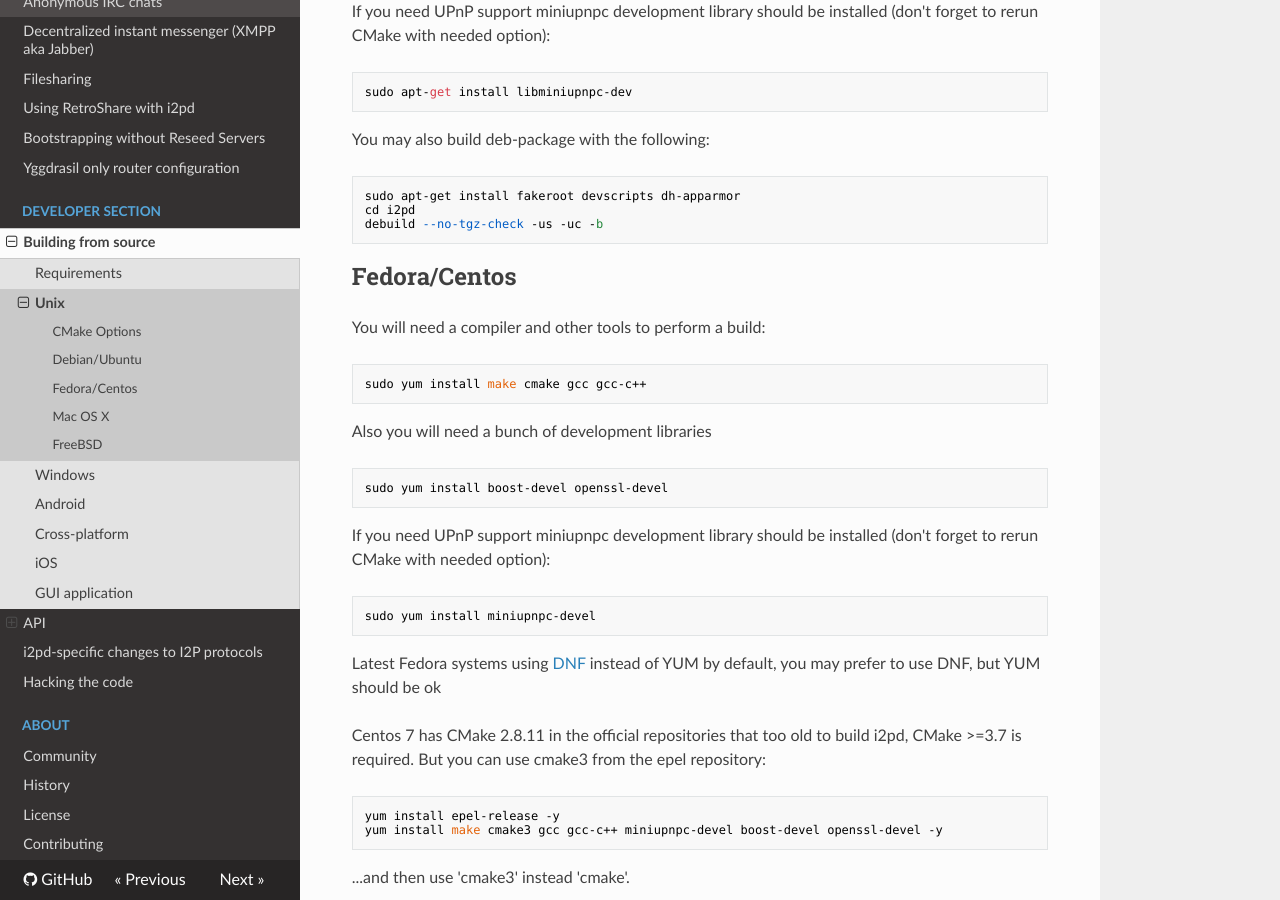
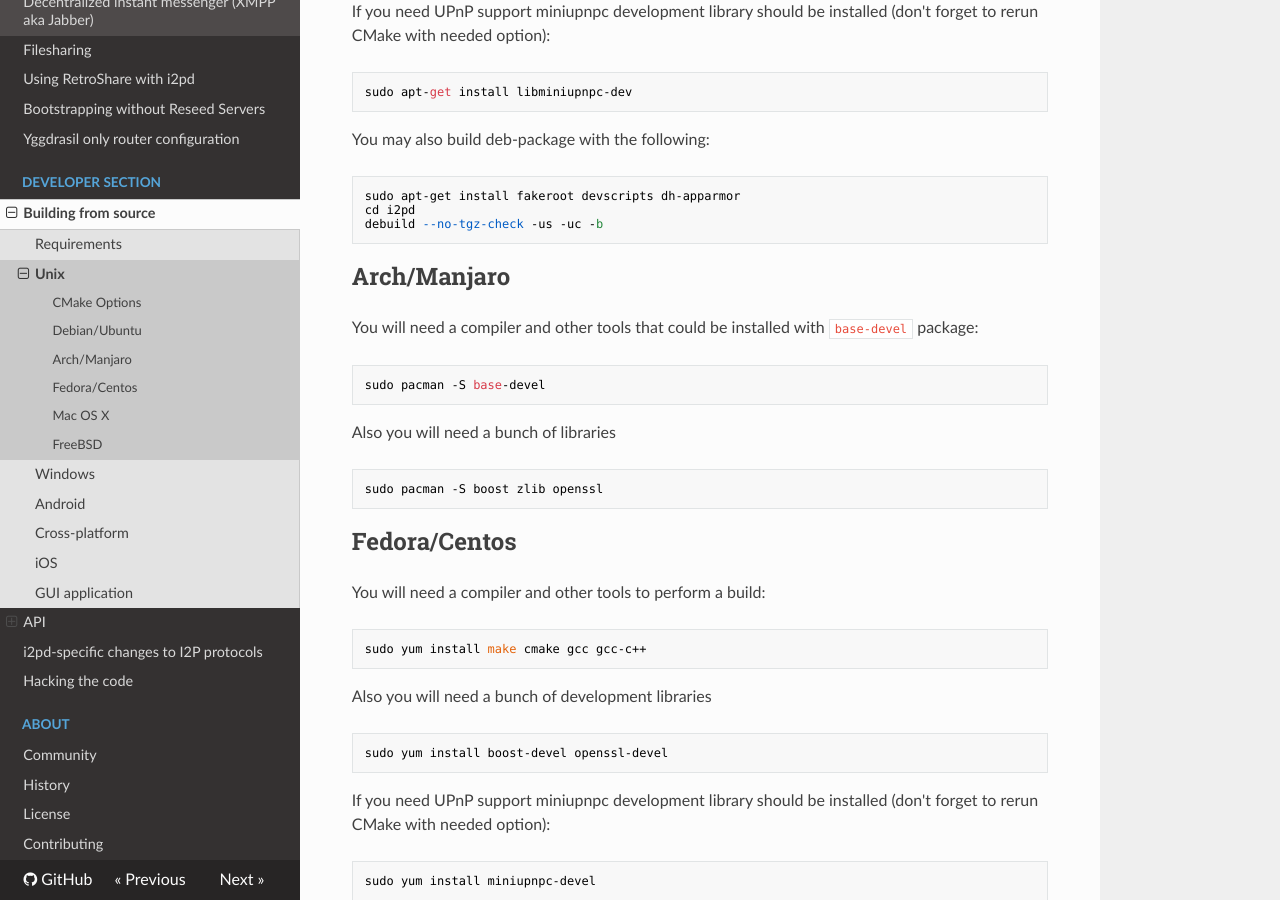
Before and after one commit to PurpleI2P/i2pd_docs_en, an MkDocs documentation site: the page built from docs/devs/building/unix.md, in a window 1280 px wide and 900 px high, scrolled down 1765 px. Built offline with MkDocs 1.6.1, drawn with Linux system fonts in a browser that asks for light colours; nearby versions of some CDN libraries; old or Windows-style settings are respelled for this version of MkDocs.

Commit message:
Added build from sources in Arch/Manjaro

```diff
--- a/docs/devs/building/unix.md
+++ b/docs/devs/building/unix.md
@@ -78,7 +78,15 @@ You may also build deb-package with the following:
 	sudo apt-get install fakeroot devscripts dh-apparmor
 	cd i2pd
 	debuild --no-tgz-check -us -uc -b
+Arch/Manjaro
+-------------
+You will need a compiler and other tools that could be installed with `base-devel` package:
 
+	sudo pacman -S base-devel
+
+Also you will need a bunch of libraries
+
+	sudo pacman -S boost zlib openssl
 Fedora/Centos
 -------------
 
```
